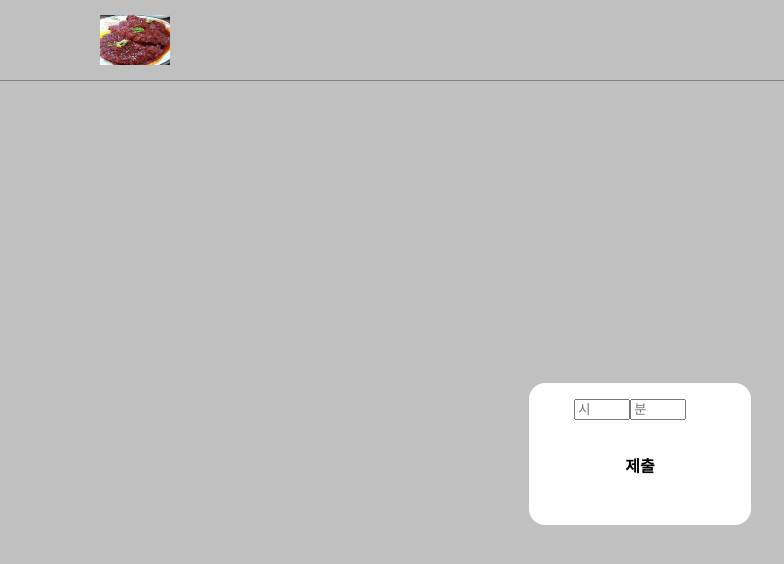
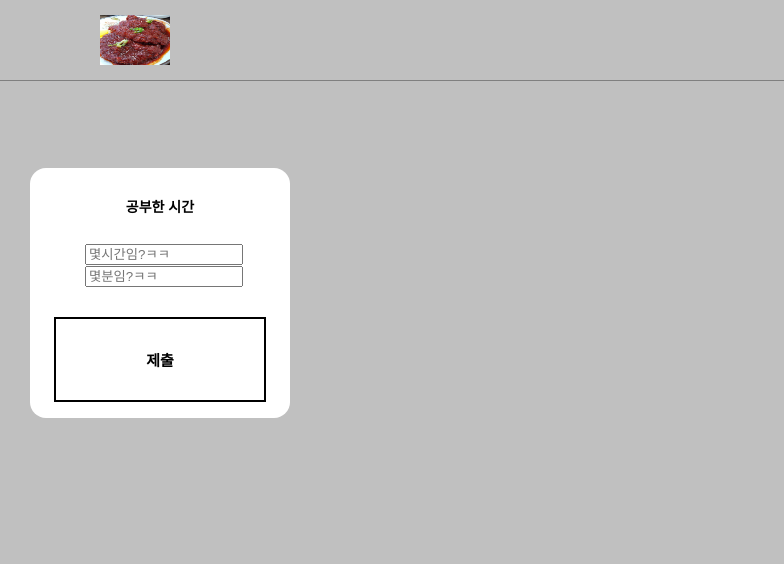
Before and after one commit to OgongSii/OgongSii_FrontEnd_V1, a React (Create React App) app: page /rank in a window 1280 px wide. Shown: the top 564 px of the page, without its empty margins (0-784 px from the left). Built offline with nearby package versions, Linux system fonts and the light colour scheme.

Commit message:
ranking ㅅㅜㅈㅓㅇ

```diff
--- a/src/Home.js
+++ b/src/Home.js
@@ -10,7 +10,7 @@ export default function Home(){
     return(
         <div className="position">
             <Li>
-                <Link to='./timer' className="line">타이머</Link>
+                <Link to='./timer' className="line" target='_blank'>타이머</Link>
             </Li>
             <Li>
                 <Link to='./rank' className="line">랭킹</Link>
--- a/src/pages/Ranking.jsx
+++ b/src/pages/Ranking.jsx
@@ -2,24 +2,38 @@ import axios from "axios";
 import { useCallback, useState } from "react";
 import styled from "styled-components";
 
-const Bg = styled.div`
-  width: 100%;
-  height: 100vh;
-  display: flex;
-  align-items: center;
-  justify-content: center;
-  background-repeat: no-repeat;
-`;
 
 const Form = styled.form`
   background-color: white;
   border-radius: 1rem;
+  width:260px;
+  height:250px;
+  position: relative;
+  top:100px;
+  left:30px;
 `;
 const Input = styled.input`
   position: relative;
-  top: 15px;
-  left: 45px;
+  left: 55px;
+  bottom:15px;
   outline: none;
+  width:150px;
+`;
+const Button = styled.button`
+  margin-top:15px;
+  font-size:15px;
+  border:2px solid black;
+  font-size:15px;
+  &:hover{
+    opacity: 0.8;
+    background-color:black;
+    color:white;
+    border:3px solid #C0C0C0;
+  }
+`;
+const Div = styled.button`
+  font-size:14px;
+  position: relative;
 `;
 export default function Ranking() {
   const [overtime, SetOverTime] = useState(true);
@@ -78,15 +92,16 @@ export default function Ranking() {
   return (
     <div>
       <style>{"body { background-color: #C0C0C0; }"}</style>
-      <Bg>
+      <div>
         <Form>
+          <Div>공부한 시간</Div>
           {/*action="/record" method="post"*/}
           <Input
             type="number"
             value={hour}
             max="12"
             min="0"
-            placeholder="시"
+            placeholder="몇시간임?ㅋㅋ"
             name="h"
             onChange={onChange1}
           />
@@ -95,17 +110,17 @@ export default function Ranking() {
             value={minute}
             min="0"
             max="59"
-            placeholder="분"
+            placeholder="몇분임?ㅋㅋ"
             name="m"
             step="10"
             onChange={onChange2}
           />
           <br />
-          <button type="submit" onClick={onClick}>
+          <Button type="submit" onClick={onClick}>
             제출
-          </button>
+          </Button>
         </Form>
-      </Bg>
+      </div>
     </div>
   );
 }
```
